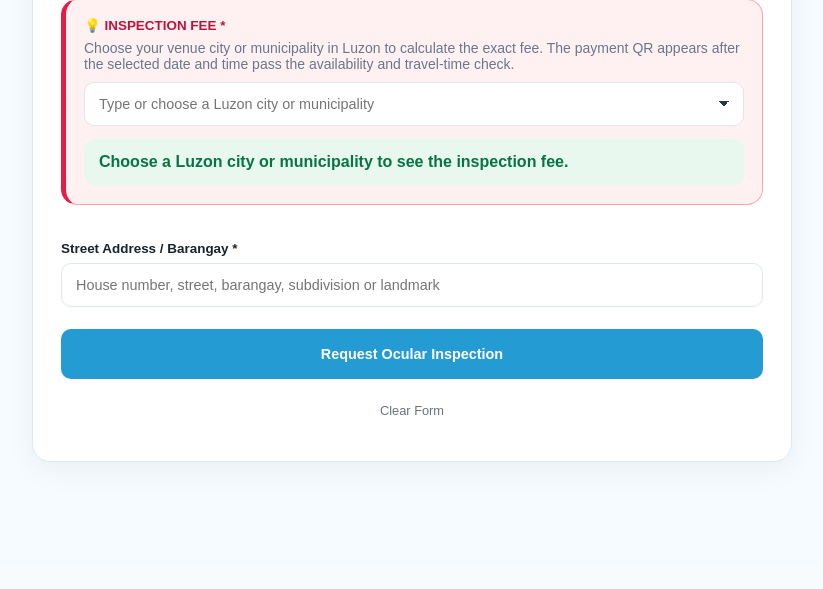
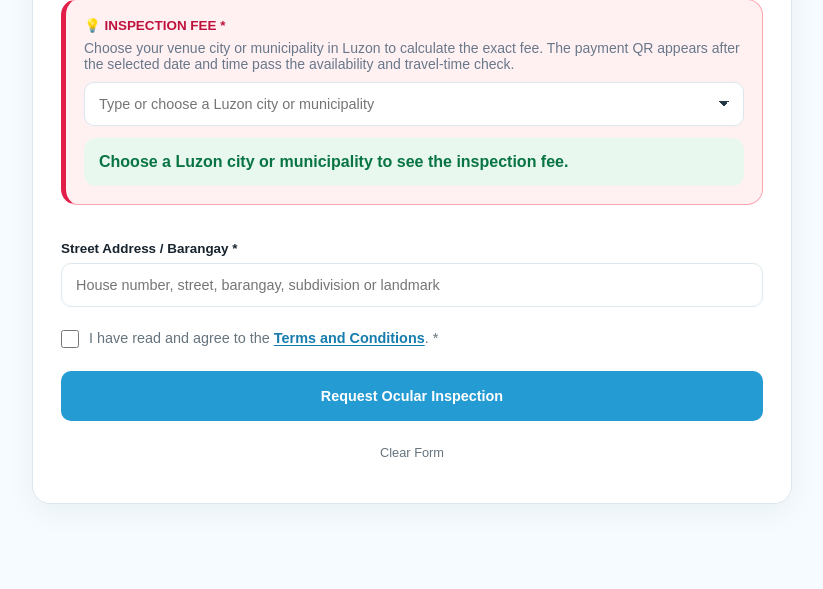
Before and after one commit to Nas0509/KQ-EventStyling, a PHP site: page /customizer.html in a window 1280 px wide. Shown: the part 813-1402 px from the top of the page, without its empty margins (228-1051 px from the left). Before the commit the page ends 1275 px from the top, so only its background shows below. Run offline with PHP 8.4, Linux system fonts and the light colour scheme; some libraries are stand-ins or nearby versions.

Commit message:
Add terms consent to ocular requests

```diff
--- a/customizer.css
+++ b/customizer.css
@@ -1721,3 +1721,35 @@ body.quotation-modal-open {
     .ocular-calendar .booking-calendar-grid { gap: 3px; }
     .ocular-calendar .booking-calendar-legend { gap: 7px 10px; font-size: .68rem; }
 }
+
+
+.ocular-terms {
+    display: flex;
+    align-items: flex-start;
+    gap: 10px;
+    margin: 20px 0 0;
+    color: var(--ink-soft);
+    font-size: .9rem;
+    line-height: 1.55;
+}
+
+.ocular-terms input {
+    flex: 0 0 auto;
+    width: 18px;
+    height: 18px;
+    margin: 3px 0 0;
+    accent-color: var(--sky-deep);
+}
+
+.ocular-terms a {
+    color: var(--sky-dark);
+    font-weight: 700;
+    text-decoration: underline;
+    text-underline-offset: 2px;
+}
+
+.ocular-terms a:hover,
+.ocular-terms a:focus-visible {
+    color: var(--sky-deep);
+    text-decoration-thickness: 2px;
+}
--- a/customizer.html
+++ b/customizer.html
@@ -11,7 +11,7 @@
     <title>For Ocular Inspection | KQ Event Styling</title>
 
     <link rel="stylesheet"
-          href="customizer.css?v=20261021-ocular-form-toast">
+          href="customizer.css?v=20261023-ocular-terms">
 
 </head>
 
@@ -192,6 +192,14 @@
                         </div>
                     </div>
 
+                    <div class="ocular-terms" aria-label="Terms and Conditions agreement">
+                        <input type="checkbox" id="ocularTermsAccepted" required aria-required="true">
+                        <span>I have read and agree to the
+                            <a href="terms.html" target="_blank" rel="noopener">Terms and Conditions</a>.
+                            <span class="required-mark">*</span>
+                        </span>
+                    </div>
+
                     <div class="form-actions" style="margin-top:22px;">
                         <button type="button" id="requestQuotation" class="quotation-button">Request Ocular Inspection</button>
                         <button type="button" id="resetCustomizer" class="reset-button">Clear Form</button>
@@ -296,7 +304,7 @@
     <script src="https://cdn.jsdelivr.net/npm/@supabase/supabase-js@2"></script>
     <script src="supabase-config.js?v=20261022-remember-me-session"></script>
     <script src="location-data.js?v=20261015-luzon-travel-fees"></script>
-    <script src="customizer.js?v=20261021-ocular-qr-validation-order"></script>
+    <script src="customizer.js?v=20261023-ocular-terms"></script>
 
 
 </body>
--- a/customizer.js
+++ b/customizer.js
@@ -1125,6 +1125,13 @@ async function requestQuotation() {
     const preferredTime = timeInput?.value || "";
     const venueName = venueNameInput?.value.trim() || "";
 
+    const termsAccepted = document.getElementById("ocularTermsAccepted");
+    if (!termsAccepted?.checked) {
+        showCustomizerToast("Please accept the Terms and Conditions before submitting your ocular inspection request.");
+        termsAccepted?.focus();
+        return;
+    }
+
     if (!window.supabaseClient) {
         showCustomizerToast("The request service is temporarily unavailable. Please try again shortly.", "error", "Request unavailable");
         return;
@@ -1348,6 +1355,8 @@ function showCustomizerMessage(
 // ========================================
 
 function clearOcularRequestForm() {
+    const termsAccepted = document.getElementById("ocularTermsAccepted");
+    if (termsAccepted) termsAccepted.checked = false;
     ["ocularName", "ocularEmail", "ocularPhone", "inspectionDate", "inspectionTime", "venueName", "inspectionAddress", "inspectionCity", "inspectionPaymentReference"].forEach(id => {
         const field = document.getElementById(id);
         if (field) field.value = "";
--- a/index.html
+++ b/index.html
@@ -960,7 +960,7 @@
 
                     <label class="terms-check" for="termsAccepted">
                         <input type="checkbox" id="termsAccepted" name="termsAccepted" required>
-                        <span>I have read and agree to the booking terms and conditions. <span class="required-mark">*</span></span>
+                        <span>I have read and agree to the <a href="terms.html" target="_blank" rel="noopener">Booking Terms and Conditions</a>. <span class="required-mark">*</span></span>
                     </label>
 
                     <button type="submit" class="btn btn-primary submit-button">Submit Booking Request</button>
```
Also changed, not shown: css/kqstyling.css (+13 -0 lines), login.css (+14 -0 lines), login.html (+6 -1 lines), signup.html (+6 -4 lines), terms.html (added, +75 -0 lines).
